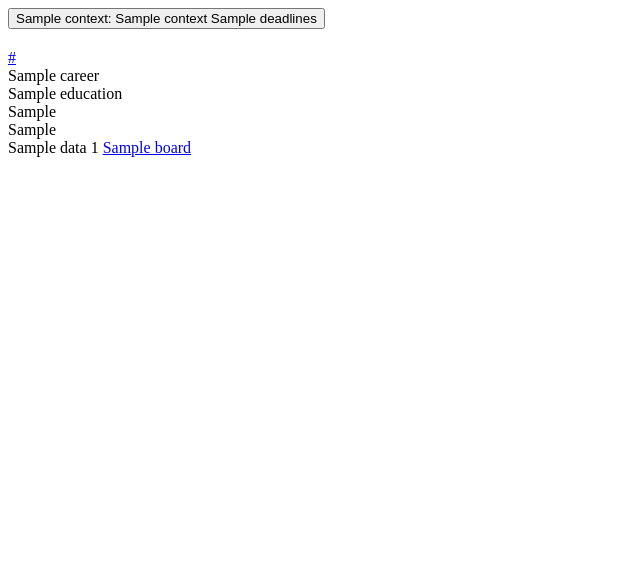
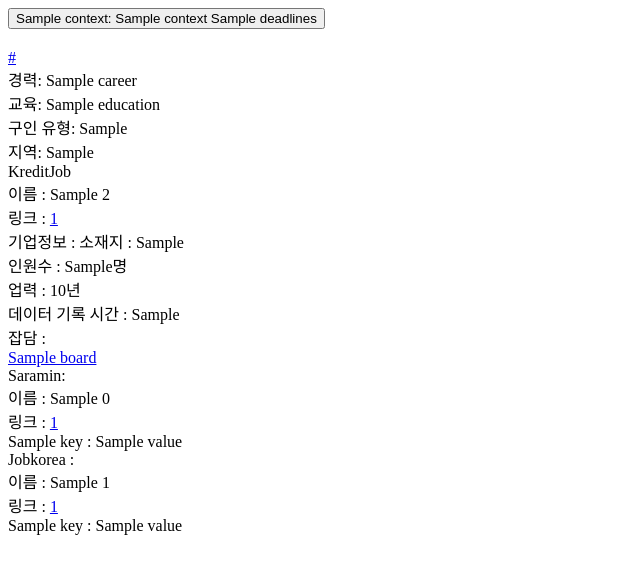
Before and after one commit to NGG-kang/Job-search-and-company-review, a Django app: template company_review/crawling/templates/result.html in a window 1280 px wide. Shown: the top 574 px of the page, without its empty margins (0-640 px from the left). Run offline with Django 4.2, Linux system fonts and the light colour scheme; the template is opened without the code that fills it: most values are stand-ins (such as "Sample title", 1, 10 or a date in 2020).

Commit message:
Feat: result template 정리

```diff
--- a/company_review/crawling/templates/result.html
+++ b/company_review/crawling/templates/result.html
@@ -9,32 +9,85 @@
           </button>
         </h2>
         <div id="data{{forloop.counter}}" class="accordion-collapse collapse" aria-labelledby="heading{{forloop.counter}}" data-bs-parent="#accordionExample">
+          {% comment %} 공고 정보 {% endcomment %}
           <div class="accordion-body">
             <a href={{ i.url }}>{{i.url}}</a>
           </div>
           <div class="accordion-body">
-            {{i.career}}
+            경력: {{i.career}}
           </div>
           <div class="accordion-body">
-            {{i.education}}
+            교육: {{i.education}}
           </div>
           <div class="accordion-body">
-            {{i.employment_type}}
+            구인 유형: {{i.employment_type}}
           </div>
           <div class="accordion-body">
-            {{i.work_place}}
+            지역: {{i.work_place}}
           </div>
+
+
+          {% comment %} KreditJob {% endcomment %}
           <div class="accordion-body">
-            {% for obj in i.objs %}
-                {{obj.data}}
-                {{obj.company_pk}}
-                {% if obj.company_jobdam %}
-                  {% for k in obj.company_jobdam.board %}
-                    <a href="https://www.kreditjob.com/board/{{k.JOBDOM_NO}}">{{ k.TITLE }}</a> <br>
-                  {% endfor %}
-                {% endif %}
-              {% endfor %}
+            KreditJob
+          {% if i.objs.2 %}
+              <br>
+              이름 : {{i.objs.2.name}} <br>
+              링크 : <a href="https://www.kreditjob.com/company/{{i.objs.2.company_pk}}">{{i.objs.2.company_pk}}</a> <br>
+              기업정보 :
+              소재지 : {{i.objs.2.company_info_data.companyInfoData.WKP_ADRS}} <br>
+              인원수 : {{i.objs.2.company_info_data.companyInfoData.PRSN_BASE}}명 <br>
+              업력 : {{i.objs.2.company_info_data.companyInfoData.COMPANY_AGE}}년 <br>
+              데이터 기록 시간 : {{i.objs.2.company_info_data.companyInfoData.DATA_YM_MAX}} <br>
+              잡담 : <br/>
+
+              {% if i.objs.2.company_jobdam %}
+                {% for k in i.objs.2.company_jobdam.board %}
+                  <a href="https://www.kreditjob.com/board/{{k.JOBDOM_NO}}">{{ k.TITLE }}</a> <br>
+                {% endfor %}
+              {% else %}
+              None
+              {% endif %}
+          {% else %}
+               : 매칭 없음
+            <br/>
+          {% endif %}
           </div>
+
+          {% comment %} Saramin {% endcomment %}
+          <div class="accordion-body">
+            Saramin:
+          {% if i.objs.0 %}
+          <br/>
+          이름 : {{i.objs.0.name}} <br>
+          링크 : <a href="https://www.saramin.co.kr/zf_user/company-info/view?csn={{i.objs.0.company_pk}}">{{i.objs.0.company_pk}}</a> <br>
+          {% for key, value in i.objs.1.data.items %}
+            {{key}} : {{value}}<br/>
+            {% endfor%}
+          {% else %}
+            매칭 없음
+            <br/>
+          {% endif %}
+          </div>
+
+          {% comment %} Jobkorea {% endcomment %}
+          <div class="accordion-body">
+            Jobkorea :
+          {% if i.objs.1 %}
+          <br>
+            이름 : {{i.objs.1.name}} <br/>
+            링크 : <a href="https://www.jobkorea.co.kr/Company/{{i.objs.1.company_pk}}/">{{i.objs.1.company_pk}}</a> <br/>
+            {% for key, value in i.objs.1.data.items %}
+            {{key}} : {{value}}<br/>
+            {% endfor%}
+
+          {% else %}
+              매칭 없음
+            <br/>
+          {% endif %}
+          </div>
+
+
         </div>
       </div>
       {% endfor %}
```
